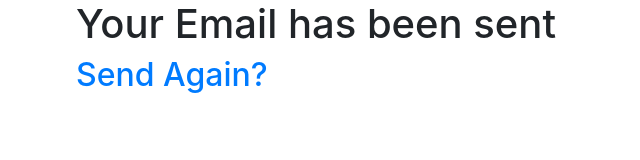
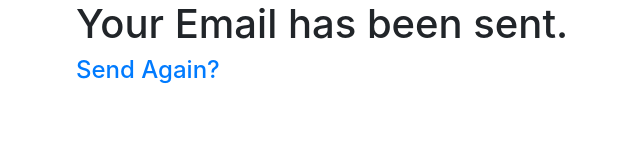
Before and after one commit to ap211unitech/MAGIC-MAIL, a website: page views/sent.html in a window 1280 px wide. Shown: the whole page, without its empty margins (9-649 px from the left). Drawn offline with nearby package versions, Linux system fonts and the light colour scheme.

Commit message:
dashbord file ...some small changes

```diff
--- a/views/sent.html
+++ b/views/sent.html
@@ -16,8 +16,8 @@
 <body>
 
     <div class="container">
-        <h1>Your Email has been sent</h1>
-        <h2><a href="/">Send Again?</a></h2>
+        <h1>Your Email has been sent.</h1>
+        <h4><a href="/">Send Again?</a></h4>
     </div>
 
     <!-- BOOTSTRAP JAVASCRIPT -->
```
